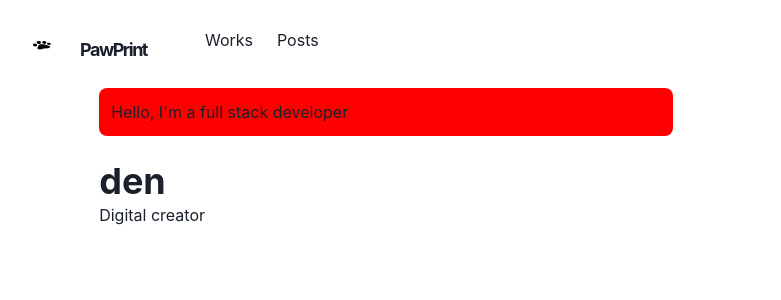
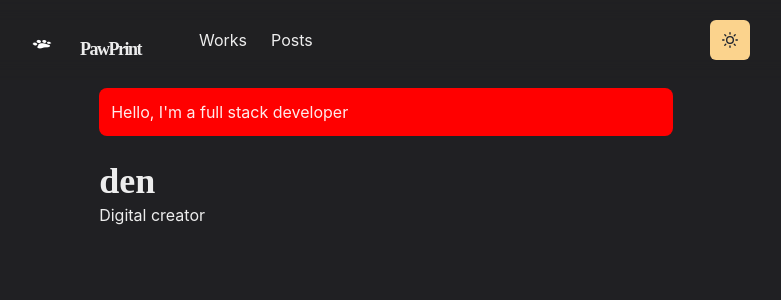
Before and after one commit to denesh-globotix/craftzdog, a Next.js app: page / in a window 1280 px wide. Shown: the top 300 px of the page, without its empty margins (254-1035 px from the left). Built offline with nearby package versions, Linux system fonts and the light colour scheme.

Commit message:
Added dark theme and toggle button

```diff
--- a/components/navbar.js
+++ b/components/navbar.js
@@ -16,9 +16,9 @@ import {
 } from '@chakra-ui/react'
 
 import { HamburgerIcon } from '@chakra-ui/icons'
-
+import ThemeToggleButton from './theme-toggle-button.js'
 const LinkItem = ({ href, path, children }) => {
-  const active = path == href
+  const active = path === href
   const inactiveColor = useColorModeValue('gray200', 'whiteAlpha.900')
   return (
     <NextLink href={href}>
@@ -26,16 +26,20 @@ const LinkItem = ({ href, path, children }) => {
         color={active ? '#202023' : inactiveColor}
       >
         {children}
+
       </Link>
     </NextLink>
   )
 }
+
 const Navbar = props => {
-    const {path } = props
+
+  // This is because router is passed in to Navbar as <Navbar path={router.asPath} />
+  const { path } = props
   return (
     <Box position="fixed" as="nav" w="100%" bg={useColorModeValue('#fffff40', '#20202380')}
-      style={{backdropFilter: 'blur(10px'}}
-      zIndex = {1}
+      style={{ backdropFilter: 'blur(10px)' }}
+      zIndex={1}
       {...props}
     >
       <Container display="flex" p={5} maxW="container.md" wrap="wrap" align="center" justify="space-between">
@@ -46,12 +50,12 @@ const LinkItem = ({ href, path, children }) => {
         </Flex>
 
 
-      <Stack direction={{base: 'column', md:'row'}}
-      display ={{base:'none', md:'flex'}}
-      width = {{base:'full', md: 'auto'}}
+        <Stack direction={{ base: 'column', md: 'row' }}
+          display={{ base: 'none', md: 'flex' }}
+          width={{ base: 'full', md: 'auto' }}
           alignItems='center'
           flexGrow={1}
-      mt={{ base: 4, nmd: 0}}
+          mt={{ base: 4, nmd: 0 }}
         >
           <LinkItem href="/works" path={path}>
             Works
@@ -63,25 +67,38 @@ const LinkItem = ({ href, path, children }) => {
         </Stack>
 
         <Box flex={1} align="right">
-      <Box ml={2} display={{base: 'inline-block', md:'none'}}>
+          <ThemeToggleButton />
+          <Box ml={2} display={{ base: 'inline-block', md: 'none' }}>
             <Menu>
-          <MenuButton as={IconButton} icon={<HamburgerIcon /> } variant="outline" aria-label="Options">
+
+              <MenuButton as={IconButton} icon={<HamburgerIcon />} variant="outline" aria-label="Options">
               </MenuButton>
 
               <MenuList>
-            <NextLink href="/" passHref>
+
+                {/* passHref forces the NextLink to pass it's url to the child */}
+                <NextLink href="/" passHref >
                   <MenuItem as={Link}>About</MenuItem>
                 </NextLink>
+
                 <NextLink href="/works" passHref>
                   <MenuItem as={Link}>Works</MenuItem>
                 </NextLink>
+
                 <NextLink href="/posts" passHref>
                   <MenuItem as={Link}>Posts</MenuItem>
                 </NextLink>
+
+                {/* target="_blank" forces the link to open in a new tab */}
                 <NextLink href="https://www.youtube.com/watch?v=bSMZgXzC9AA" passHref>
-              <MenuItem as={Link}>View Source</MenuItem>
+                  <MenuItem target="_blank" as={Link}>View Source</MenuItem>
+                </NextLink>
+
+                <NextLink href="https://github.com/craftzdog/craftzdog-homepage/" passHref>
+                  <MenuItem target="_blank" as={Link}>View Repository</MenuItem>
                 </NextLink>
               </MenuList>
+
             </Menu>
           </Box>
         </Box>
--- /dev/null
+++ b/components/theme-toggle-button.js
@@ -0,0 +1,16 @@
+import { IconButton, useColorMode, useColorModeValue } from '@chakra-ui/react'
+import { SunIcon, MoonIcon } from '@chakra-ui/icons'
+
+const ThemeToggleButton = () => {
+  const { toggleColorMode } = useColorMode()
+
+  return (
+    <IconButton area-label="Toggle theme"
+    colorScheme={useColorModeValue('purple', 'orange')}
+    icon={useColorModeValue(<MoonIcon />, <SunIcon />)}
+    onClick={toggleColorMode}>
+     </IconButton>
+  )
+}
+
+export default ThemeToggleButton
--- a/libs/theme.js
+++ b/libs/theme.js
@@ -0,0 +1,51 @@
+import { extendTheme } from '@chakra-ui/react'
+import { mode } from '@chakra-ui/theme-tools'
+
+const styles = {
+  global: props => ({
+    body: {
+      bg: mode('#f0e7db', '#202023')(props)
+    }
+  })
+}
+
+const components = {
+  Heading: {
+    variants: {
+      'section-title': {
+        textDecoration: 'underline',
+        fontSize: 20,
+        textUnderlineOffset: 6,
+        textDecorationColor: '#525252',
+        textDecorationThickness: 4,
+        marginTop: 3,
+        marginBottom: 4
+      }
+    }
+  },
+  Link: {
+    baseStyle: props => ({
+      color: mode('#3d7aed', '#ff63c3')(props),
+      textUnderlineOffset: 3
+    })
+  }
+}
+
+const fonts = {
+  heading: "'M PLUS Rounded 1c'"
+}
+
+const colors = {
+  glassTeal: '#88ccca'
+}
+
+const config = {
+  initialColorMode: 'dark',
+  useSystemColorMOde: true
+}
+
+const theme = extendTheme({
+  config, styles, components, colors, fonts
+})
+
+export default theme
--- a/pages/_app.js
+++ b/pages/_app.js
@@ -1,9 +1,10 @@
 import { ChakraProvider } from '@chakra-ui/react'
 import Layout from '../components/layouts/main'
+import theme from '../libs/theme'
 
 const Website = ({ Component, pageProps, router}) => {
   return (
-    <ChakraProvider>
+    <ChakraProvider theme={theme}>
       <Layout router = {router}/>
       <Component {...pageProps} key={router.route} />
     </ChakraProvider>
--- /dev/null
+++ b/pages/_document.js
@@ -0,0 +1,18 @@
+import { ColorModeScript } from '@chakra-ui/react'
+import NextDocument, { Html, Head, Main, NextScript } from 'next/document'
+import theme from '../libs/theme'
+
+export default class Document extends NextDocument {
+  render() {
+    return (
+      <Html lang="en">
+        <Head />
+        <body>
+          <ColorModeScript initialColorMode={theme.config.initialColorMode} />
+          <Main />
+          <NextScript />
+        </body>
+      </Html>
+    )
+  }
+}
```
Also changed, not shown: components/logo.js (+5 -5 lines). Lines whose indentation alone changed are shown as unchanged.
